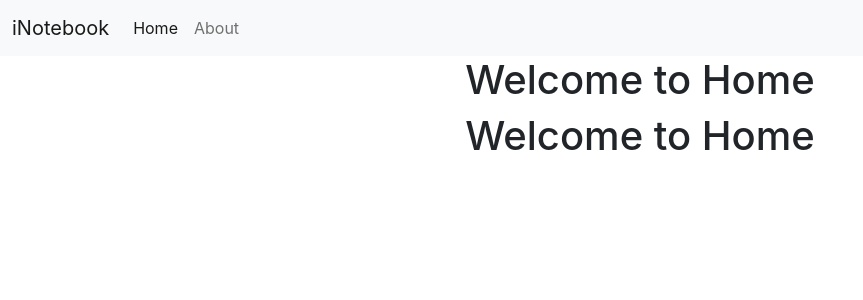
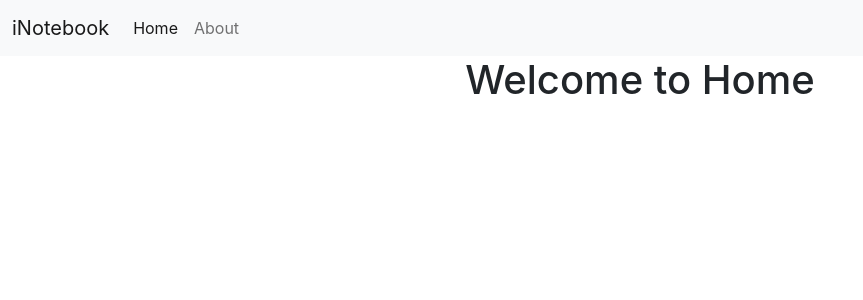
Before and after one commit to Anurag96/react_inotebook, a React (Create React App) app in the folder inotebook/: page / in a window 1280 px wide. Shown: the top 300 px of the page, without its empty margins (0-863 px from the left). Built offline with nearby package versions, Linux system fonts and the light colour scheme.

Commit message:
Revert "Code Testing"
This reverts commit 32617d0d70efc5424904790da5a7d906d050a91d.

```diff
--- a/inotebook/src/components/Home.js
+++ b/inotebook/src/components/Home.js
@@ -4,7 +4,6 @@ const Home = () => {
   return (
     <div>
       <h1>Welcome to Home</h1>
-      <h1>Welcome to Home</h1>
     </div>
   )
 }
```
